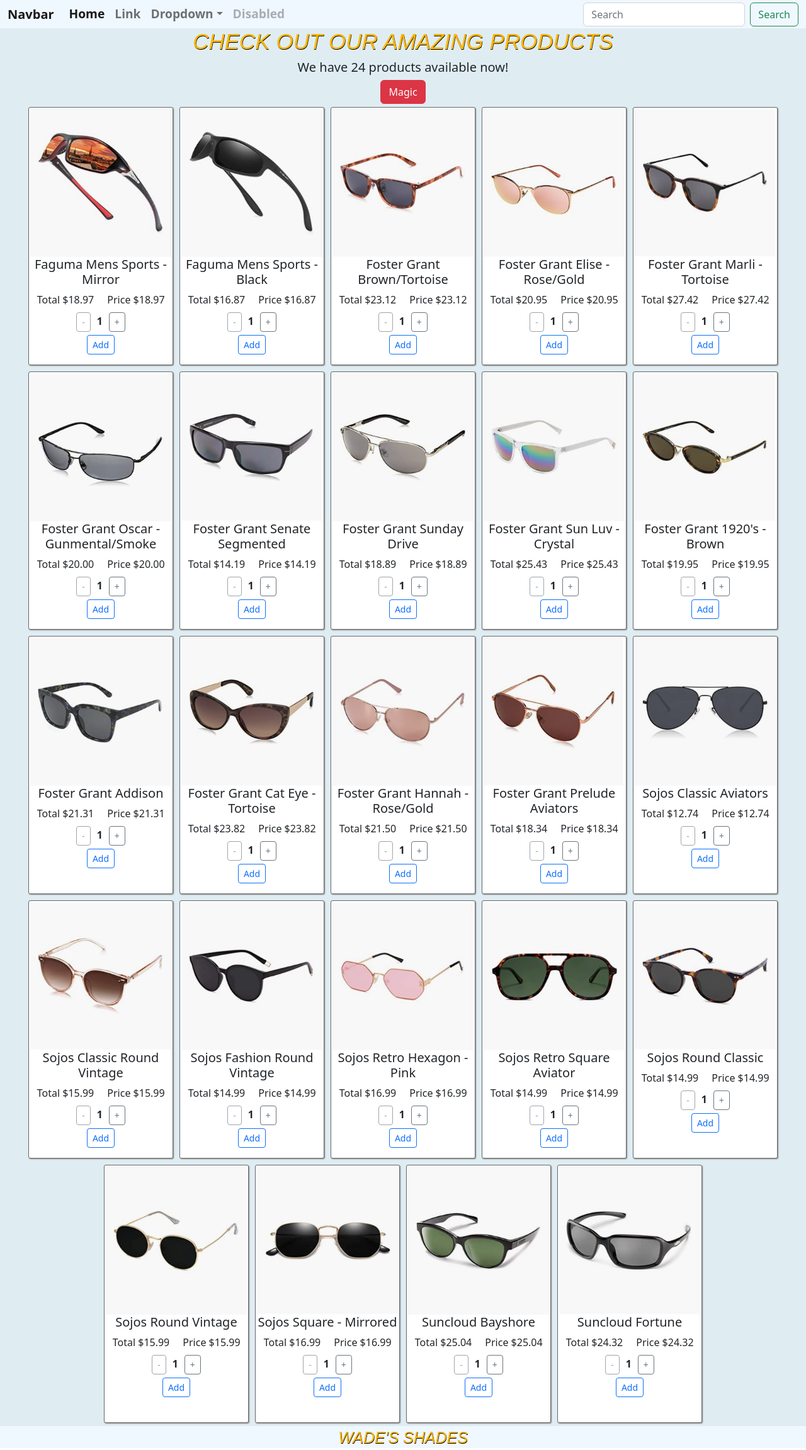
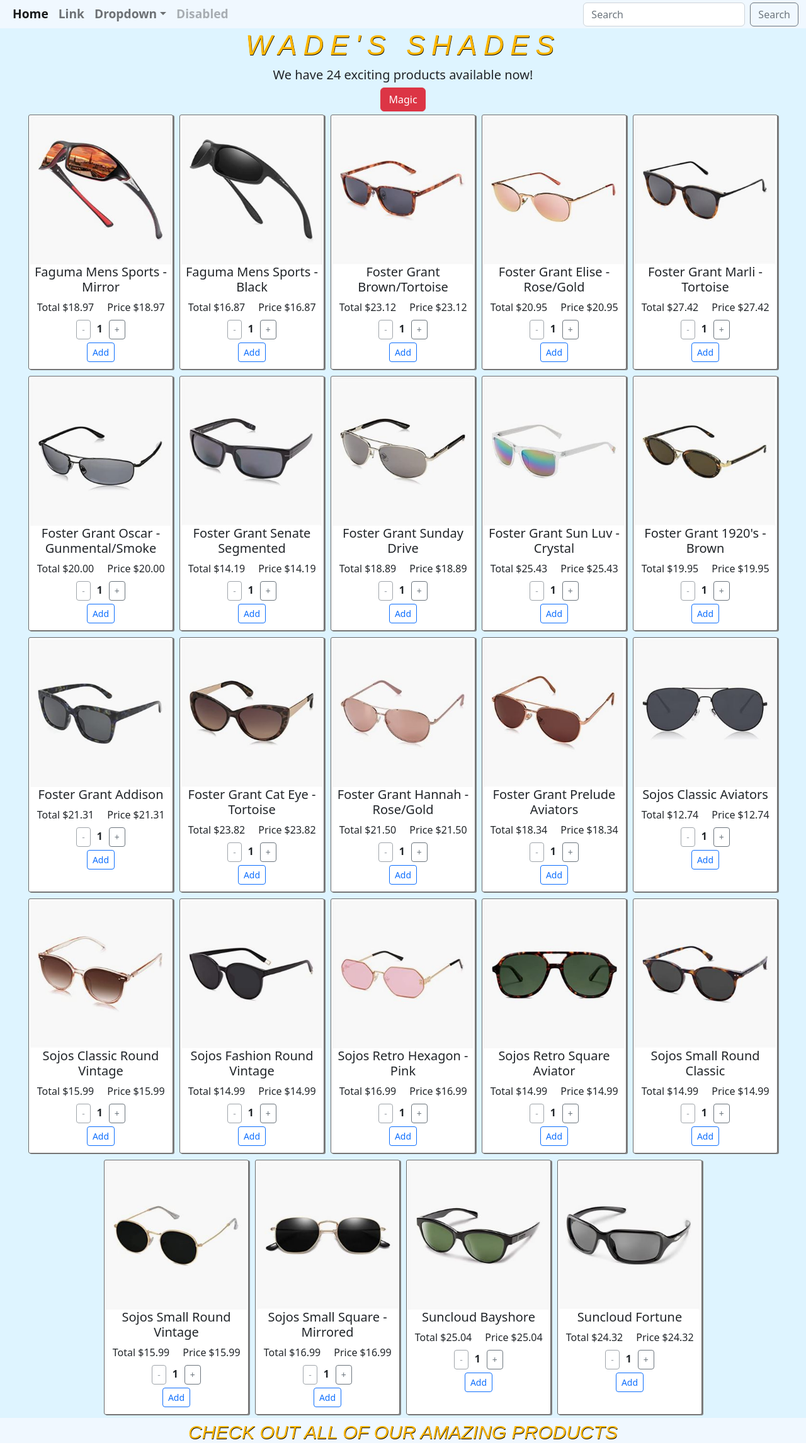
Before and after one commit to SAStevens/placeholder, a React (Create React App) app: page / in a window 1280 px wide. Shown: the whole page at 63% size. Built offline with nearby package versions, Linux system fonts and the light colour scheme.

Commit message:
107 Assignment 3

```diff
--- a/src/App.js
+++ b/src/App.js
@@ -5,8 +5,6 @@
 import Navbar from "./components/navbar";
 import Catalog from "./pages/catalog";
 import Footer from "./components/footer";
-
-
 
 function App() {
   return (
--- a/src/components/footer.css
+++ b/src/components/footer.css
@@ -1,15 +1,11 @@
 .footer {
   background-color: aliceblue;
-  height: 35px;
-  /* border-top: 1px solid blue;
-  border-bottom: 2px solid black; */
-
-
+  height: 40px;
 }
 
 .footer label {
   color: rgb(255, 183, 2);
-  font-size: 25px;
+  font-size: 30px;
   font-style: oblique;
   font-family: fantasy;
   text-transform: uppercase;
--- a/src/components/footer.jsx
+++ b/src/components/footer.jsx
@@ -3,7 +3,7 @@
 function Footer() {
     return (
         <div className='footer'>
-            <label>Wade's Shades</label>
+            <label>Check out all of our amazing products</label>
         </div>
     );
 }
--- a/src/components/navbar.css
+++ b/src/components/navbar.css
@@ -1,7 +1,5 @@
 .navbar {
   color: rgb(58, 58, 255);
-  /* border-top: 2px solid black;
-  border-bottom: 1px solid blue; */
   background-color: aliceblue;
   align-content: center;
   height: 45px;
--- a/src/components/navbar.jsx
+++ b/src/components/navbar.jsx
@@ -5,7 +5,7 @@
   return (
     <nav className="navbar navbar-expand-lg bg-body-tertiary">
   <div className="container-fluid">
-    <a className="navbar-brand" href="#">Navbar</a>
+    {/* <a className="navbar-brand" href="#">Navbar</a> */}
     <button className="navbar-toggler" type="button" data-bs-toggle="collapse" data-bs-target="#navbarSupportedContent" aria-controls="navbarSupportedContent" aria-expanded="false" aria-label="Toggle navigation">
       <span className="navbar-toggler-icon"></span>
     </button>
@@ -34,7 +34,7 @@
       </ul>
       <form className="d-flex" role="search">
         <input className="form-control me-2" type="search" placeholder="Search" aria-label="Search" />
-        <button className="btn btn-outline-success" type="submit">Search</button>
+        <button className="btn btn-outline-secondary" type="submit">Search</button>
       </form>
     </div>
   </div>
--- a/src/components/product.css
+++ b/src/components/product.css
@@ -4,16 +4,12 @@
     border-radius: 3px;
     display: inline-block;
     width:230px;
-    height: 410px;
+    height: 405px;
     margin: 5px 5px;
     background-color:white;
     padding: 2px;
     vertical-align: top;
-    box-shadow: 1px 1px 2px 0 grey;
-}
-
-.product h5 {
-    margin:
+    box-shadow: 2px 1px 0 0 grey;
 }
 
 .product:hover {
@@ -21,9 +17,7 @@
 }
 
 .product .prices {
-    display:
-    flex;
-
+    display: flex;
 }
 
 .product .prices label {
--- a/src/components/product.jsx
+++ b/src/components/product.jsx
@@ -20,7 +20,6 @@
                     <label>Price ${props.data.price.toFixed(2)}</label>
                 </div>
 
-
             <QuantityPicker />
 
             <button className='btn btn-sm btn-outline-primary'>Add</button>
--- a/src/pages/catalog.css
+++ b/src/pages/catalog.css
@@ -1,14 +1,15 @@
 
 .catalog {
-    background-color: rgb(223, 237, 243);
-    min-height: 92.75vh;
+    background-color: rgb(222, 244, 255);
+    min-height: 96vh;
 }
 
 .catalog h1 {
     color: rgb(255, 183, 2);
-    font-size: 35px;
+    font-size: 45px;
     font-style: oblique;
     font-family: fantasy;
     text-transform: uppercase;
     text-shadow: 0.5px 1px 0px black;
+    letter-spacing: 10px;
 }
--- a/src/pages/catalog.jsx
+++ b/src/pages/catalog.jsx
@@ -3,11 +3,9 @@
 import DataService from '../services/dataService';
 import "./catalog.css";
 
-
 function Catalog() {
 
     const [products, setProducts] = useState([]);
-
 
     useEffect(function(){
         console.log("component loaded");
@@ -28,8 +26,8 @@
 
     return (
         <div className="catalog">
-            <h1>Check out our amazing products</h1>
-            <h5>We have {products.length} products available now!</h5>
+            <h1>Wade's Shades</h1>
+            <h5>We have {products.length} exciting products available now!</h5>
 
             <button onClick={magicTest} className="btn btn-danger">Magic</button>
             <br />
@@ -37,7 +35,6 @@
             {products.map( p => <Product data={p}></Product> )}
 
         </div>
-
     );
 }
 
--- a/src/pages/product.jsx
+++ b/src/pages/product.jsx
@@ -14,7 +14,6 @@
                     <label>Price</label>
                 </div>
 
-
             <QuantityPicker />
 
             <button className='btn btn-sm btn-outline-primary'>Add</button>
--- a/src/services/dataService.js
+++ b/src/services/dataService.js
@@ -152,7 +152,7 @@
     },
 
     {
-        "title": "Sojos Round Classic",
+        "title": "Sojos Small Round Classic",
         "category": "womens",
         "price": 14.99,
         "image": "Sojos_Small_Round_Classic_14-99.JPG",
@@ -160,7 +160,7 @@
     },
 
     {
-        "title": "Sojos Round Vintage",
+        "title": "Sojos Small Round Vintage",
         "category": "uni",
         "price": 15.99,
         "image": "Sojos_Small_Round_Vintage_14-99.JPG",
@@ -168,7 +168,7 @@
     },
 
     {
-        "title": "Sojos Square - Mirrored",
+        "title": "Sojos Small Square - Mirrored",
         "category": "womens",
         "price": 16.99,
         "image": "Sojos_Small_Square_Polygonal_Mirrored_15-99.jpg",
@@ -190,19 +190,15 @@
         "image": "Suncloud_Fortune_24-32.JPG",
         "_id": "pn24"
     },
-
 ];
-
 
 class DataService {
 
     getProducts() {
-        // TODO: Connect and get products from server to display
+        // TODO: Connect to server and get products to display
 
         return catalog;
     }
-
-
 }
 
 export default DataService;
```
